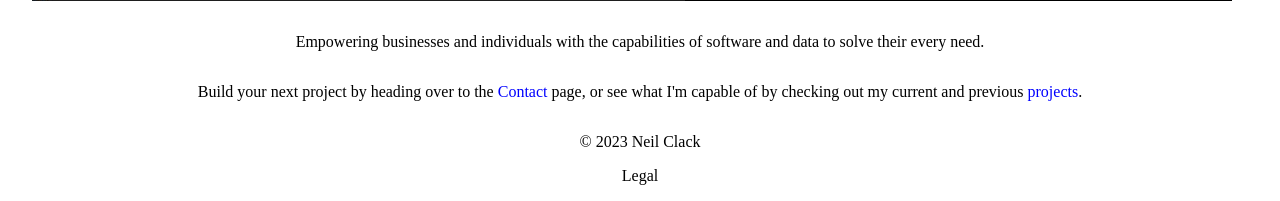
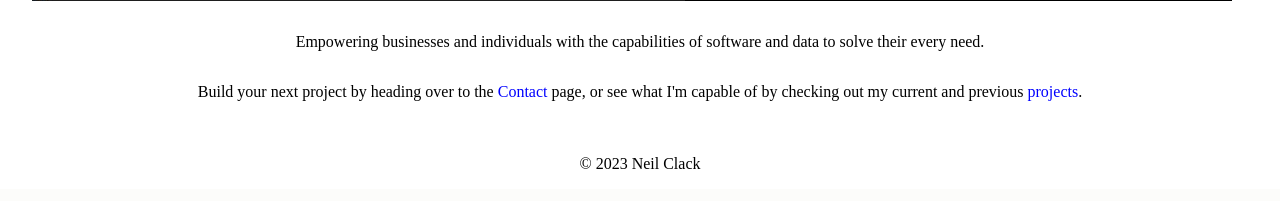
Before and after one commit to DResthal/neilclack.com, a Django app: page / in a window 1280 px wide. Shown: the part 611-812 px from the top of the page. After the commit the page ends 780 px from the top, so only its background shows below. Run offline with Django 4.2, Linux system fonts and the light colour scheme.

Commit message:
Removed unused footer link

```diff
--- a/neilclack/templates/layout.html
+++ b/neilclack/templates/layout.html
@@ -43,9 +43,6 @@
                 <p>
                     © <script>document.write(new Date().getFullYear())</script> Neil Clack
                 </p>
-                <p>
-                    <a href="#">Legal</a>
-                </p>
             </div>
         </footer>
     </body>
```
